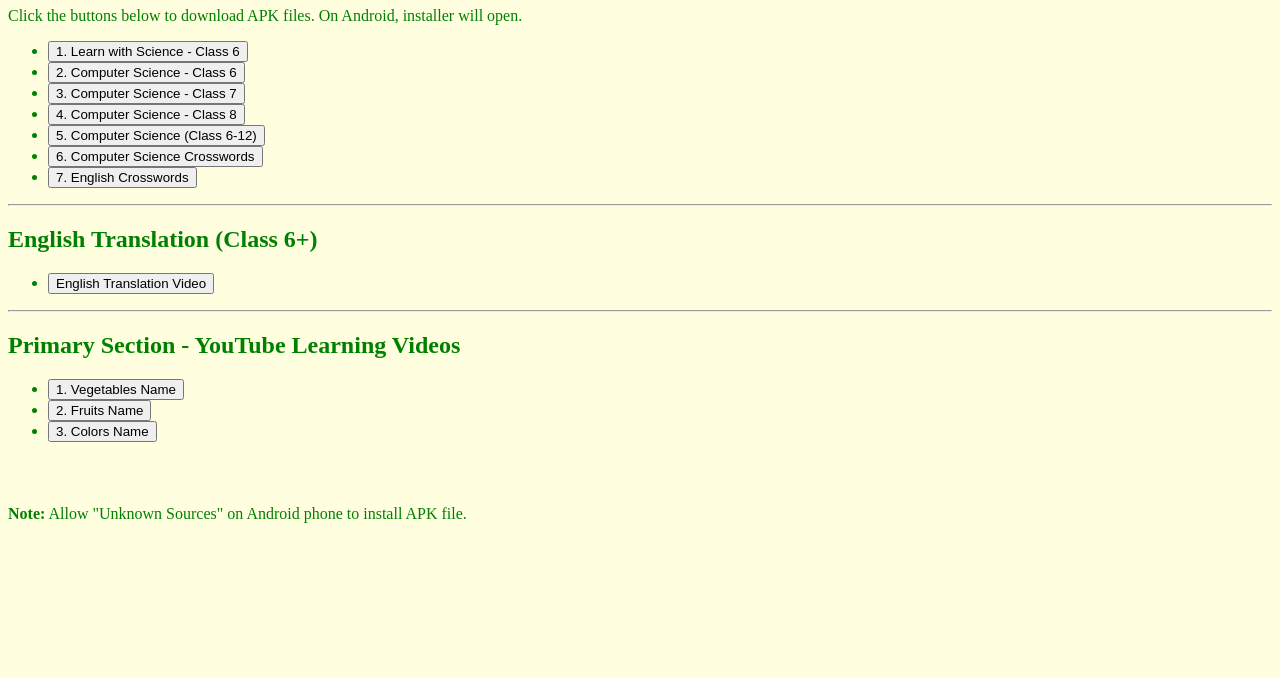
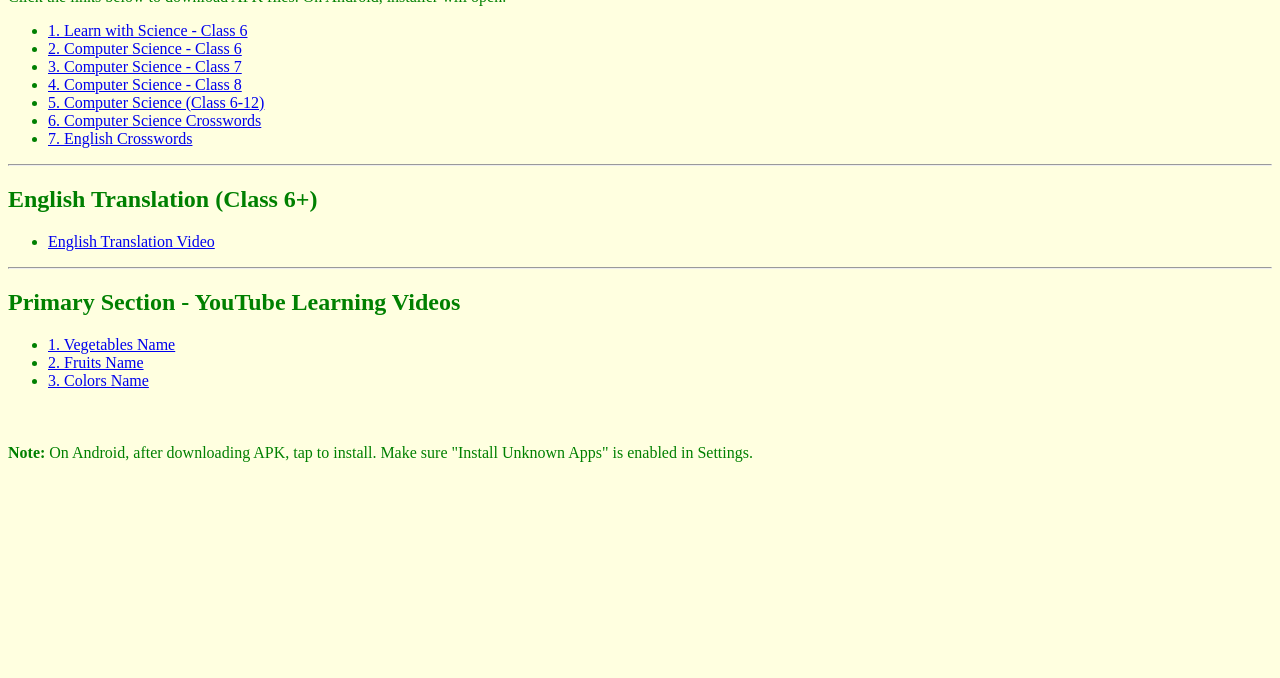
Before and after one commit to canceriangirl121-a11y/LEARN-WITH-FUN, a plain HTML site: page index.html in a window 1280 px wide. Shown: the part 122-800 px from the top of the page. Drawn offline with Linux system fonts and the light colour scheme.

Commit message:
Update index.html

```diff
--- a/index.html
+++ b/index.html
@@ -6,37 +6,19 @@
 <body bgcolor="lightyellow" text="green">
 
 <!-- Top Marquee -->
-<marquee>
-    <font size="6" color="blue">
-        <strong>Welcome to LEARN WITH FUN</strong>
-    </font>
-</marquee>
+<marquee>Welcome to LEARN WITH FUN</marquee>
 
 <!-- EDUCATIONAL GAMES -->
 <h1>EDUCATIONAL GAMES (Class 6-12)</h1>
-<p>Click the buttons below to download APK files. On Android, installer will open.</p>
+<p>Click the links below to download APK files. On Android, installer will open.</p>
 <ul>
-    <li><a href="https://drive.google.com/uc?export=download&id=1m9oCnZsCK3VcC7ShTEO0SuaF7bLusDUi" target="_blank">
-        <button>1. Learn with Science - Class 6</button>
-    </a></li>
-    <li><a href="https://drive.google.com/uc?export=download&id=1AoBA_0ML1kie48YQO61ydAM5MjaPPWFY" target="_blank">
-        <button>2. Computer Science - Class 6</button>
-    </a></li>
-    <li><a href="https://drive.google.com/uc?export=download&id=1K4tpmYAY0eSGzbqieZcDJq947pJb07dZ" target="_blank">
-        <button>3. Computer Science - Class 7</button>
-    </a></li>
-    <li><a href="https://drive.google.com/uc?export=download&id=1EmaQ_9EbIKUfJA0kmVlmCJ5xlumUi9it" target="_blank">
-        <button>4. Computer Science - Class 8</button>
-    </a></li>
-    <li><a href="https://drive.google.com/uc?export=download&id=1Pn3rniP_vN7LqpR7NjYE70n9DLo1ks7e" target="_blank">
-        <button>5. Computer Science (Class 6-12)</button>
-    </a></li>
-    <li><a href="https://drive.google.com/uc?export=download&id=1OrD7qxMCWd9Aqm-fRsGHBjIGxNoxsrg7" target="_blank">
-        <button>6. Computer Science Crosswords</button>
-    </a></li>
-    <li><a href="https://drive.google.com/uc?export=download&id=1Z1CGSzm52j5HJ_ziH38PJOSGiQOGpRIG" target="_blank">
-        <button>7. English Crosswords</button>
-    </a></li>
+    <li><a href="https://www.mediafire.com/download/5wse25w8tu51wk8" target="_blank">1. Learn with Science - Class 6</a></li>
+    <li><a href="https://www.mediafire.com/download/1u9s504ayzya70e" target="_blank">2. Computer Science - Class 6</a></li>
+    <li><a href="https://www.mediafire.com/download/hcegng8p79weu9f" target="_blank">3. Computer Science - Class 7</a></li>
+    <li><a href="https://www.mediafire.com/download/j46y4k2zd57zeu7" target="_blank">4. Computer Science - Class 8</a></li>
+    <li><a href="https://www.mediafire.com/download/il7rrrtw6uxaezi" target="_blank">5. Computer Science (Class 6-12)</a></li>
+    <li><a href="https://www.mediafire.com/download/8u0igmc67u25mjm" target="_blank">6. Computer Science Crosswords</a></li>
+    <li><a href="https://www.mediafire.com/download/u15c3y07zyjdc0w" target="_blank">7. English Crosswords</a></li>
 </ul>
 
 <hr>
@@ -44,9 +26,7 @@
 <!-- ENGLISH TRANSLATION -->
 <h2>English Translation (Class 6+)</h2>
 <ul>
-    <li><a href="https://youtu.be/M1y1wWJtrsU" target="_blank">
-        <button>English Translation Video</button>
-    </a></li>
+    <li><a href="https://youtu.be/M1y1wWJtrsU" target="_blank">English Translation Video</a></li>
 </ul>
 
 <hr>
@@ -54,27 +34,17 @@
 <!-- PRIMARY SECTION -->
 <h2>Primary Section - YouTube Learning Videos</h2>
 <ul>
-    <li><a href="https://youtu.be/Yv3zJ-Z5mjo" target="_blank">
-        <button>1. Vegetables Name</button>
-    </a></li>
-    <li><a href="https://youtu.be/ksG36mScV9U" target="_blank">
-        <button>2. Fruits Name</button>
-    </a></li>
-    <li><a href="https://youtu.be/TFh78jIs-v4" target="_blank">
-        <button>3. Colors Name</button>
-    </a></li>
+    <li><a href="https://youtu.be/Yv3zJ-Z5mjo" target="_blank">1. Vegetables Name</a></li>
+    <li><a href="https://youtu.be/ksG36mScV9U" target="_blank">2. Fruits Name</a></li>
+    <li><a href="https://youtu.be/TFh78jIs-v4" target="_blank">3. Colors Name</a></li>
 </ul>
 
 <!-- Bottom Marquee -->
-<marquee>
-    <font size="5" color="blue">
-        <strong>With Thanks — Harpreet, Computer Faculty, Govt. Sen. Sec. School Sahnewal (Girls), Ludhiana</strong>
-    </font>
-</marquee>
+<marquee>With Thanks — Harpreet, Computer Faculty, Govt. Sen. Sec. School Sahnewal (Girls), Ludhiana</marquee>
 
 <br>
-<!-- Android Note at the End -->
-<p><strong>Note:</strong> Allow "Unknown Sources" on Android phone to install APK file.</p>
+<!-- Android Note -->
+<p><strong>Note:</strong> On Android, after downloading APK, tap to install. Make sure "Install Unknown Apps" is enabled in Settings.</p>
 
 </body>
 </html>
```
